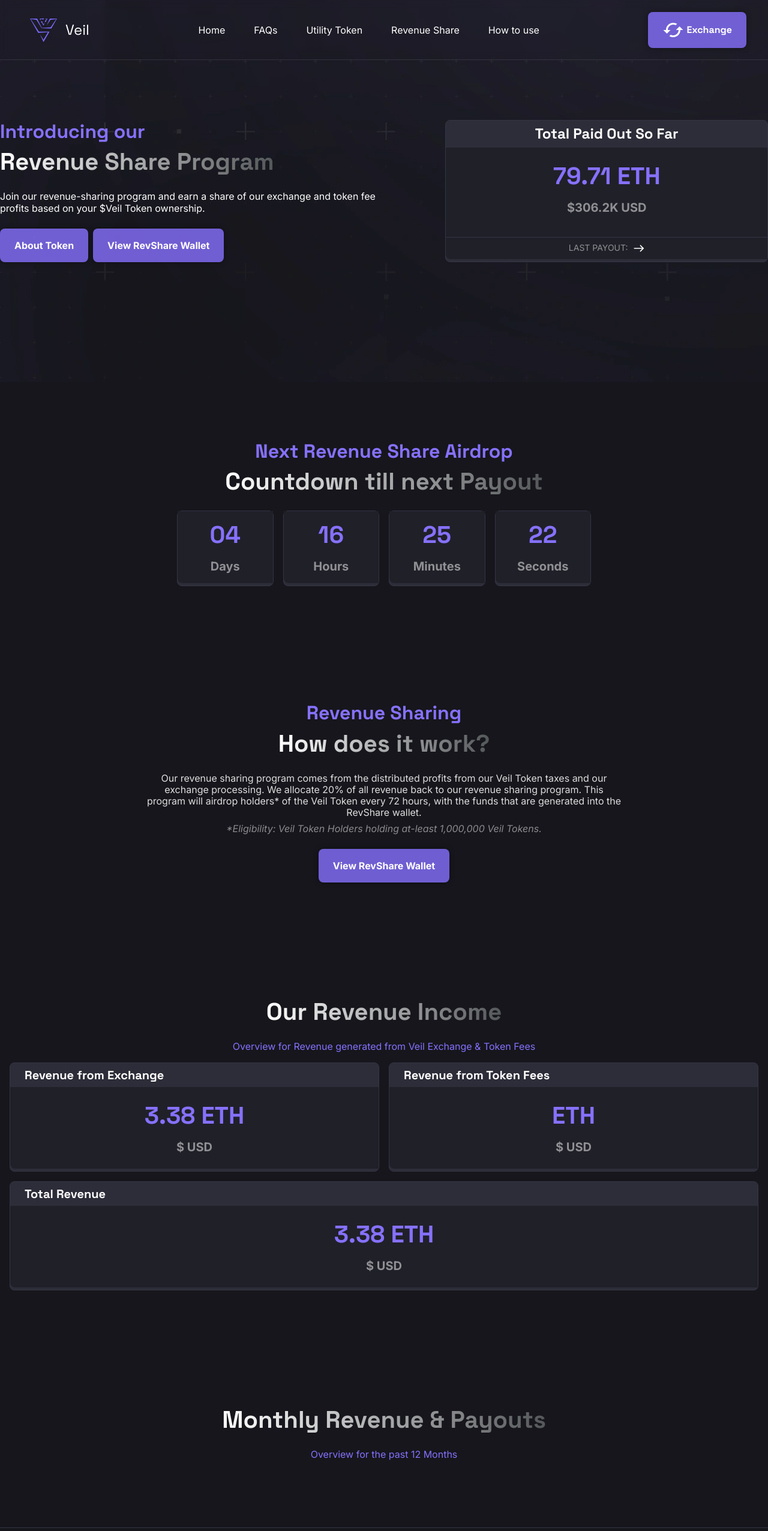
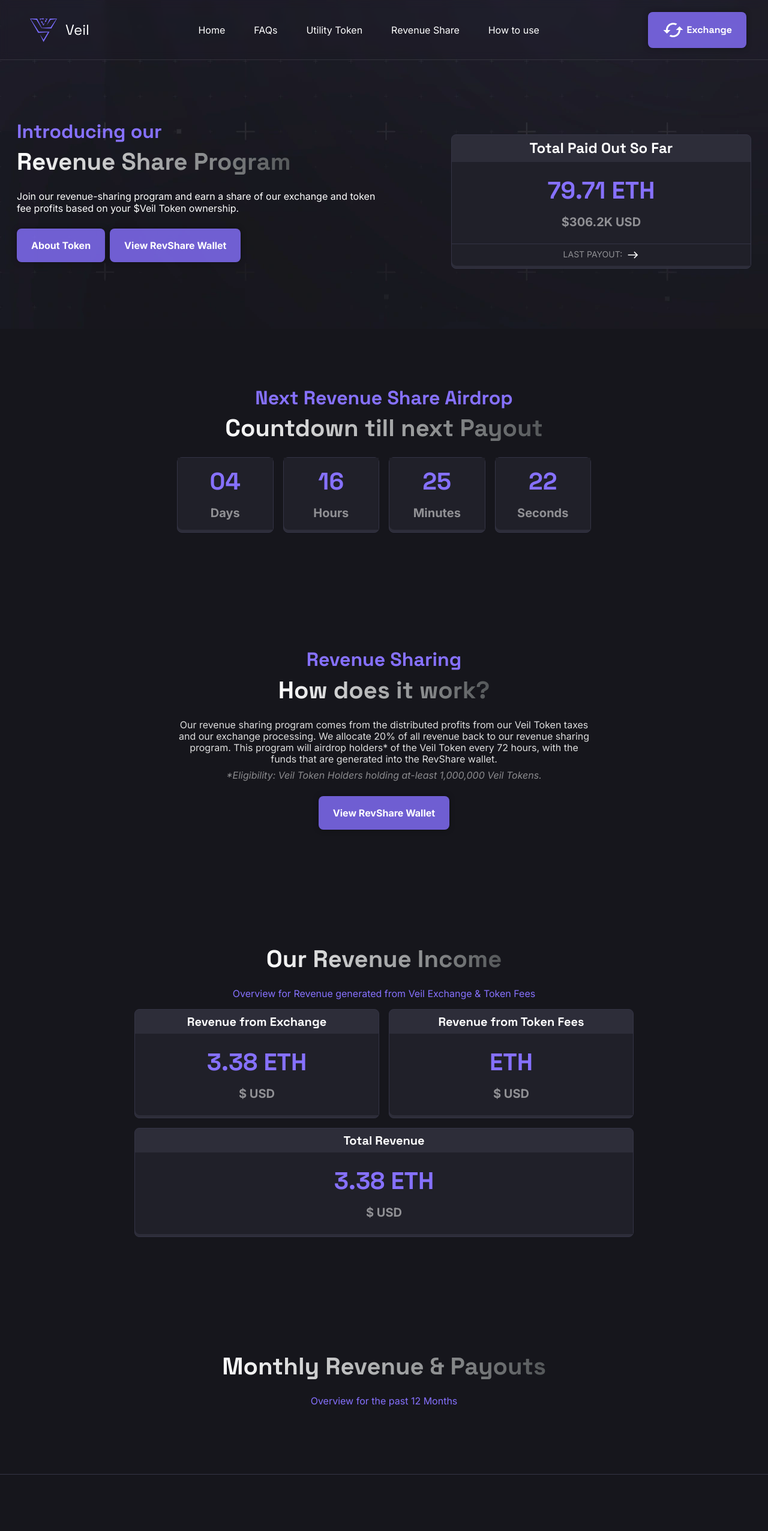
Before and after one commit to hagarcol/next.veil, a Next.js app: page /revenue in a window 1280 px wide. Shown: the top 2552 px of the page at 60% size. Built offline with nearby package versions, Linux system fonts and the light colour scheme.

Commit message:
Fix: revenue page

```diff
--- a/src/components/Revenue/Income/index.tsx
+++ b/src/components/Revenue/Income/index.tsx
@@ -1,5 +1,5 @@
 // @mui
-import { Stack } from "@mui/material";
+import { Stack, useMediaQuery, useTheme } from "@mui/material";
 
 // components
 import CustomContainer from "@/components/Custom/Container";
@@ -27,7 +27,7 @@
       title={{
         text: title,
         fontSize: 20,
-        align: "left",
+        align: "center",
         variant: "customFont",
         sx: {
           padding: "8px 24px",
@@ -71,9 +71,20 @@
   )
 }
 const RevenueIncome = () => {
+  const theme = useTheme();
+  const islgOverScreen = useMediaQuery(theme.breakpoints.up("lg"));
+  const ismdOverScreen = useMediaQuery(theme.breakpoints.up("md"));
+
   return (
     <CustomContainer>
-      <Stack>
+      <Stack alignItems="center">
+        <Stack
+          width={
+            islgOverScreen
+              ? "calc(100% / 12 * 8)"
+              : "100%"
+          }
+        >
           <TextSection
             text="Our Revenue Income"
             variant="customFont"
@@ -93,19 +104,19 @@
           />
 
           <Stack gap={2}>
-          <Stack direction="row" justifyContent="space-between" gap={2}>
+            <Stack direction={ismdOverScreen ? "row" : "column"} justifyContent="space-between" gap={2}>
               <IncomeItem
                 title="Revenue from Exchange"
                 amount="3.38 ETH"
                 unit="$ USD"
-              width="49.99%"
+                width={ismdOverScreen ? "49.99%" : "100%"}
               />
 
               <IncomeItem
                 title="Revenue from Token Fees"
                 amount="ETH"
                 unit="$ USD"
-              width="49.99%"
+                width={ismdOverScreen ? "49.99%" : "100%"}
               />
             </Stack>
 
@@ -117,6 +128,7 @@
             />
           </Stack>
         </Stack>
+      </Stack>
     </CustomContainer>
   )
 };
--- a/src/components/Revenue/Sharing/index.tsx
+++ b/src/components/Revenue/Sharing/index.tsx
@@ -10,13 +10,20 @@
 const RevenueSharing = () => {
   const theme = useTheme();
   const islgScreen = useMediaQuery(theme.breakpoints.up("lg"));
+  const isxlOverScreen = useMediaQuery(theme.breakpoints.up("xl"));
 
   return (
     <CustomContainer>
       <Stack alignItems="center" padding="0 12px">
         <Stack
           alignItems="center"
-          width={islgScreen ? "66.6667%" : "100%"}
+          width={
+            isxlOverScreen ?
+            "calc(100% / 12 * 7)"
+            : islgScreen ?
+              "calc(100% / 12 * 8)"
+              : "100%"
+          }
           padding="0 12px"
         >
           <RevenueTitle
--- a/src/components/Revenue/TokenSection/index.tsx
+++ b/src/components/Revenue/TokenSection/index.tsx
@@ -1,5 +1,5 @@
 // @ mui
-import { Stack, useMediaQuery } from "@mui/material";
+import { Stack, useMediaQuery, useTheme } from "@mui/material";
 
 //components
 import TextSection from "@/components/Custom/TextSection";
@@ -8,15 +8,16 @@
 import EastIcon from '@mui/icons-material/East';
 
 const TokenSection = () => {
-  const isNarrowScreen = useMediaQuery("(max-width:992px)");
+  const theme = useTheme();
+  const isNarrowScreen = useMediaQuery(theme.breakpoints.down("lg"));
 
   return (
     <>
       <Stack
-        minHeight="65vh"
+        minHeight="60vh"
         sx={{
           backgroundImage: "url(/images/background.webp)",
-          padding: "200px 0px"
+          padding: "200px 0px 100px"
         }}
       >
         <Stack
@@ -25,10 +26,12 @@
           maxWidth="1280px"
           width="100%"
           margin="0 auto"
+          padding="0 16px"
           gap={4}
         >
           <Stack
             width={isNarrowScreen ? "100%" : "50%"}
+            padding="0 12px"
           >
             <TextSection
               text="Introducing our"
@@ -63,6 +66,13 @@
             </Stack>
           </Stack>
 
+          <Stack
+            sx={{
+              padding: "0 12px",
+              margin: "24px 0 0",
+              width: isNarrowScreen ? "100%" : "42%",
+            }}
+          >
             <CustomBox
               title={{
                 text: "Total Paid Out So Far",
@@ -135,10 +145,8 @@
                   </Stack>
                 </Stack>
               }
-            sx={{
-              width: isNarrowScreen ? "100%" : "42%"
-            }}
             />
+          </Stack>
         </Stack>
       </Stack>
     </>
```
Lines whose indentation alone changed are shown as unchanged.
